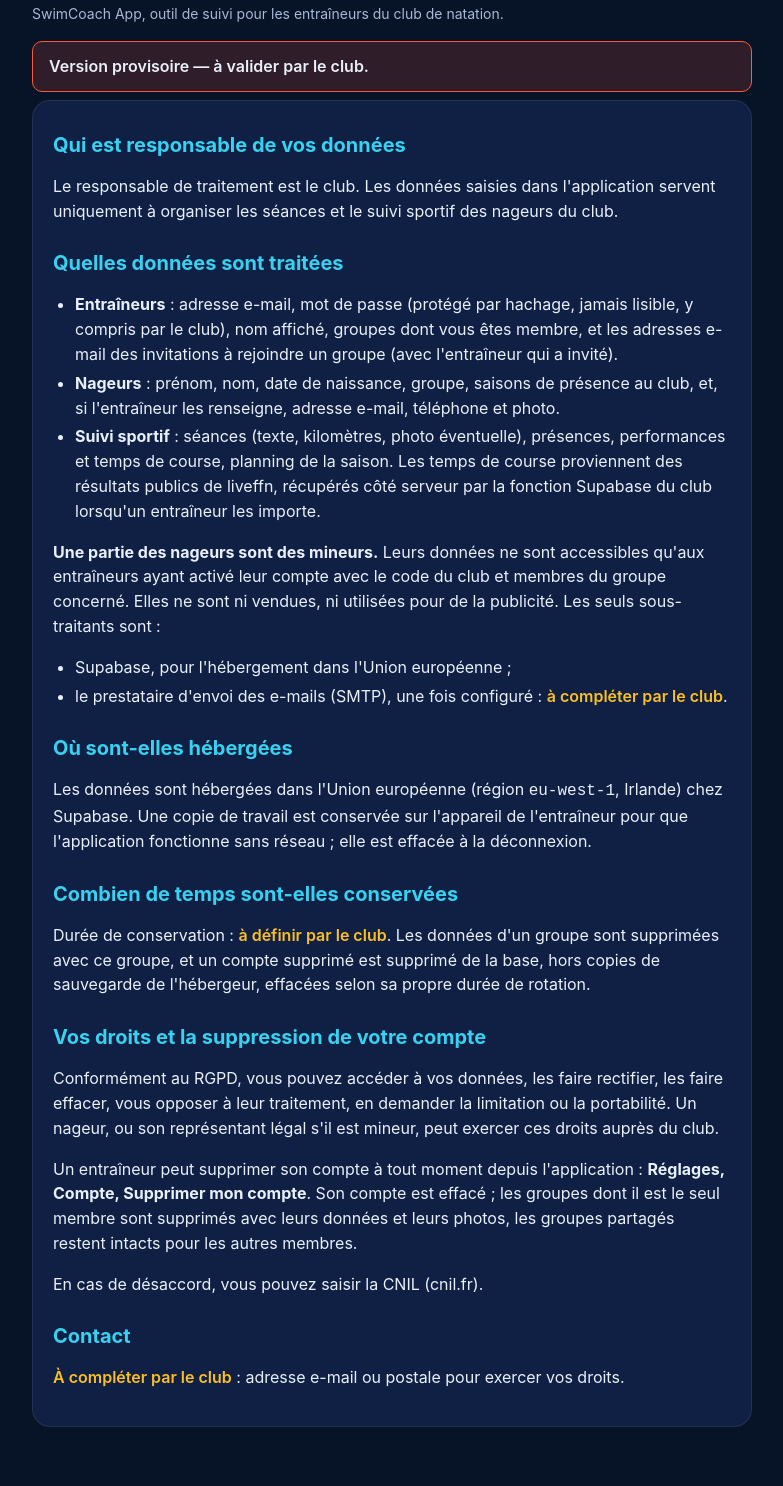
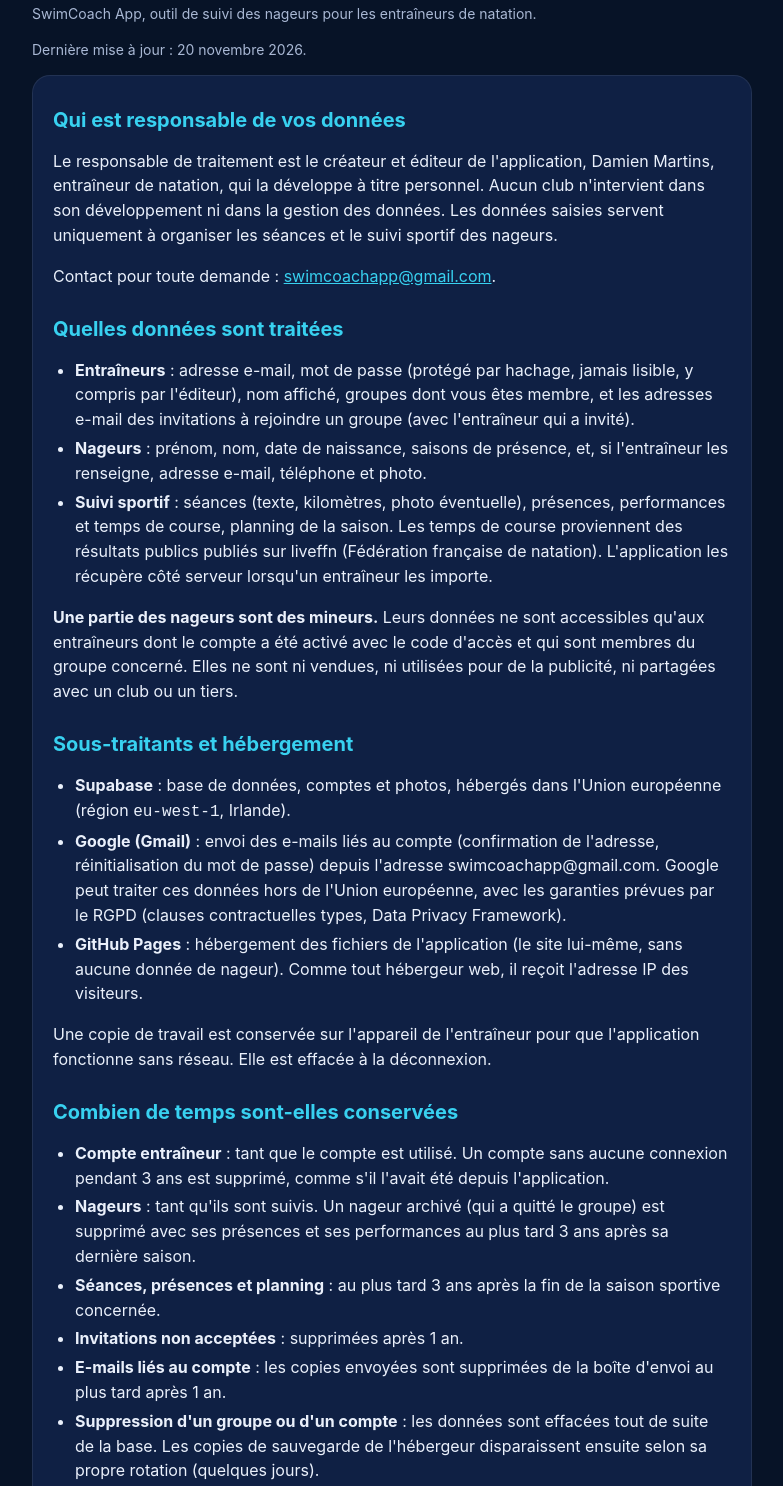
Before and after one commit to SwimmCoachApp/swimcoach-app, a website: page public/privacy.html in a window 1280 px wide. Shown: the part 110-1596 px from the top of the page, without its empty margins (248-1031 px from the left). Drawn offline with Linux system fonts and the light colour scheme.

Commit message:
feat: confidentialité (éditeur, contact, durées), même écran après un changement de groupe
- privacy.html : responsable = le créateur de l'application, aucun rôle du club ;
  contact swimcoachapp@gmail.com ; sous-traitants Supabase, Google (Gmail), GitHub Pages ;
  durées de conservation (3 ans, invitations et e-mails 1 an).
- Changer de groupe rouvre l'écran en cours au lieu du calendrier
  (sauf groupe perdu ou déconnexion).

Co-Authored-By: Claude Opus 5.5 <noreply@anthropic.com>
Claude-Session: https://claude.ai/code/session_01BUxQxa31s8k2bTYh5dcVdn

```diff
--- a/public/privacy.html
+++ b/public/privacy.html
@@ -22,18 +22,10 @@
     h1 { margin: 0 0 8px; font: 800 30px/1.15 'Bricolage Grotesque', Inter, system-ui, sans-serif; }
     h2 { margin: 28px 0 8px; font: 700 20px/1.25 'Bricolage Grotesque', Inter, system-ui, sans-serif; color: #38D1F0; }
     p, li { color: #EAF0FB; }
+    a { color: #38D1F0; }
     ul { padding-left: 22px; }
     li { margin: 4px 0; }
-    .draft {
-      margin: 16px 0 8px;
-      padding: 12px 16px;
-      border-radius: 10px;
-      background: rgba(255, 90, 54, 0.16);
-      border: 1px solid #FF5A36;
-      font-weight: 600;
-    }
     .card { padding: 4px 20px 20px; border-radius: 18px; background: #0F2044; border: 1px solid rgba(255, 255, 255, 0.08); }
-    .todo { color: #FBBF24; font-weight: 600; }
     .muted { color: #A9B8D4; font-size: 14px; }
   </style>
 </head>
@@ -41,38 +33,44 @@
   <main>
     <a class="back" href="./">← Retour à l'application</a>
     <h1>Confidentialité</h1>
-    <p class="muted">SwimCoach App, outil de suivi pour les entraîneurs du club de natation.</p>
-    <p class="draft" role="note">Version provisoire — à valider par le club.</p>
+    <p class="muted">SwimCoach App, outil de suivi des nageurs pour les entraîneurs de natation.</p>
+    <p class="muted">Dernière mise à jour : 20 novembre 2026.</p>
 
     <div class="card">
       <h2>Qui est responsable de vos données</h2>
-      <p>Le responsable de traitement est le club. Les données saisies dans l'application servent uniquement à organiser les séances et le suivi sportif des nageurs du club.</p>
+      <p>Le responsable de traitement est le créateur et éditeur de l'application, Damien Martins, entraîneur de natation, qui la développe à titre personnel. Aucun club n'intervient dans son développement ni dans la gestion des données. Les données saisies servent uniquement à organiser les séances et le suivi sportif des nageurs.</p>
+      <p>Contact pour toute demande : <a href="mailto:swimcoachapp@gmail.com">swimcoachapp@gmail.com</a>.</p>
 
       <h2>Quelles données sont traitées</h2>
       <ul>
-        <li><strong>Entraîneurs</strong> : adresse e-mail, mot de passe (protégé par hachage, jamais lisible, y compris par le club), nom affiché, groupes dont vous êtes membre, et les adresses e-mail des invitations à rejoindre un groupe (avec l'entraîneur qui a invité).</li>
-        <li><strong>Nageurs</strong> : prénom, nom, date de naissance, groupe, saisons de présence au club, et, si l'entraîneur les renseigne, adresse e-mail, téléphone et photo.</li>
-        <li><strong>Suivi sportif</strong> : séances (texte, kilomètres, photo éventuelle), présences, performances et temps de course, planning de la saison. Les temps de course proviennent des résultats publics de liveffn, récupérés côté serveur par la fonction Supabase du club lorsqu'un entraîneur les importe.</li>
+        <li><strong>Entraîneurs</strong> : adresse e-mail, mot de passe (protégé par hachage, jamais lisible, y compris par l'éditeur), nom affiché, groupes dont vous êtes membre, et les adresses e-mail des invitations à rejoindre un groupe (avec l'entraîneur qui a invité).</li>
+        <li><strong>Nageurs</strong> : prénom, nom, date de naissance, saisons de présence, et, si l'entraîneur les renseigne, adresse e-mail, téléphone et photo.</li>
+        <li><strong>Suivi sportif</strong> : séances (texte, kilomètres, photo éventuelle), présences, performances et temps de course, planning de la saison. Les temps de course proviennent des résultats publics publiés sur liveffn (Fédération française de natation). L'application les récupère côté serveur lorsqu'un entraîneur les importe.</li>
       </ul>
-      <p><strong>Une partie des nageurs sont des mineurs.</strong> Leurs données ne sont accessibles qu'aux entraîneurs ayant activé leur compte avec le code du club et membres du groupe concerné. Elles ne sont ni vendues, ni utilisées pour de la publicité. Les seuls sous-traitants sont :</p>
+      <p><strong>Une partie des nageurs sont des mineurs.</strong> Leurs données ne sont accessibles qu'aux entraîneurs dont le compte a été activé avec le code d'accès et qui sont membres du groupe concerné. Elles ne sont ni vendues, ni utilisées pour de la publicité, ni partagées avec un club ou un tiers.</p>
+
+      <h2>Sous-traitants et hébergement</h2>
       <ul>
-        <li>Supabase, pour l'hébergement dans l'Union européenne ;</li>
-        <li>le prestataire d'envoi des e-mails (SMTP), une fois configuré : <span class="todo">à compléter par le club</span>.</li>
+        <li><strong>Supabase</strong> : base de données, comptes et photos, hébergés dans l'Union européenne (région <code>eu-west-1</code>, Irlande).</li>
+        <li><strong>Google (Gmail)</strong> : envoi des e-mails liés au compte (confirmation de l'adresse, réinitialisation du mot de passe) depuis l'adresse swimcoachapp@gmail.com. Google peut traiter ces données hors de l'Union européenne, avec les garanties prévues par le RGPD (clauses contractuelles types, Data Privacy Framework).</li>
+        <li><strong>GitHub Pages</strong> : hébergement des fichiers de l'application (le site lui-même, sans aucune donnée de nageur). Comme tout hébergeur web, il reçoit l'adresse IP des visiteurs.</li>
+      </ul>
+      <p>Une copie de travail est conservée sur l'appareil de l'entraîneur pour que l'application fonctionne sans réseau. Elle est effacée à la déconnexion.</p>
+
+      <h2>Combien de temps sont-elles conservées</h2>
+      <ul>
+        <li><strong>Compte entraîneur</strong> : tant que le compte est utilisé. Un compte sans aucune connexion pendant 3 ans est supprimé, comme s'il l'avait été depuis l'application.</li>
+        <li><strong>Nageurs</strong> : tant qu'ils sont suivis. Un nageur archivé (qui a quitté le groupe) est supprimé avec ses présences et ses performances au plus tard 3 ans après sa dernière saison.</li>
+        <li><strong>Séances, présences et planning</strong> : au plus tard 3 ans après la fin de la saison sportive concernée.</li>
+        <li><strong>Invitations non acceptées</strong> : supprimées après 1 an.</li>
+        <li><strong>E-mails liés au compte</strong> : les copies envoyées sont supprimées de la boîte d'envoi au plus tard après 1 an.</li>
+        <li><strong>Suppression d'un groupe ou d'un compte</strong> : les données sont effacées tout de suite de la base. Les copies de sauvegarde de l'hébergeur disparaissent ensuite selon sa propre rotation (quelques jours).</li>
       </ul>
 
-      <h2>Où sont-elles hébergées</h2>
-      <p>Les données sont hébergées dans l'Union européenne (région <code>eu-west-1</code>, Irlande) chez Supabase. Une copie de travail est conservée sur l'appareil de l'entraîneur pour que l'application fonctionne sans réseau ; elle est effacée à la déconnexion.</p>
-
-      <h2>Combien de temps sont-elles conservées</h2>
-      <p>Durée de conservation : <span class="todo">à définir par le club</span>. Les données d'un groupe sont supprimées avec ce groupe, et un compte supprimé est supprimé de la base, hors copies de sauvegarde de l'hébergeur, effacées selon sa propre durée de rotation.</p>
-
       <h2>Vos droits et la suppression de votre compte</h2>
-      <p>Conformément au RGPD, vous pouvez accéder à vos données, les faire rectifier, les faire effacer, vous opposer à leur traitement, en demander la limitation ou la portabilité. Un nageur, ou son représentant légal s'il est mineur, peut exercer ces droits auprès du club.</p>
-      <p>Un entraîneur peut supprimer son compte à tout moment depuis l'application : <strong>Réglages, Compte, Supprimer mon compte</strong>. Son compte est effacé ; les groupes dont il est le seul membre sont supprimés avec leurs données et leurs photos, les groupes partagés restent intacts pour les autres membres.</p>
+      <p>Conformément au RGPD, vous pouvez accéder à vos données, les faire rectifier, les faire effacer, vous opposer à leur traitement, en demander la limitation ou la portabilité. Un nageur, ou son représentant légal s'il est mineur, peut exercer ces droits en écrivant à <a href="mailto:swimcoachapp@gmail.com">swimcoachapp@gmail.com</a>, ou auprès de son entraîneur.</p>
+      <p>Un entraîneur peut supprimer son compte à tout moment depuis l'application : <strong>Réglages, Compte, Supprimer mon compte</strong>. Son compte est effacé. Les groupes dont il est le seul membre sont supprimés avec leurs données et leurs photos. Les groupes partagés restent intacts pour les autres membres.</p>
       <p>En cas de désaccord, vous pouvez saisir la CNIL (cnil.fr).</p>
-
-      <h2>Contact</h2>
-      <p><span class="todo">À compléter par le club</span> : adresse e-mail ou postale pour exercer vos droits.</p>
     </div>
   </main>
 </body>
```
Also changed, not shown: docs/pr-description.md (+1 -1 lines), docs/store-readiness.md (+4 -3 lines), src/app/shell.js (+11 -3 lines), tests/e2e/offline.spec.js (+2 -1 lines), tests/e2e/shell.spec.js (+16 -0 lines), tests/e2e/team-members.spec.js (+4 -3 lines).
